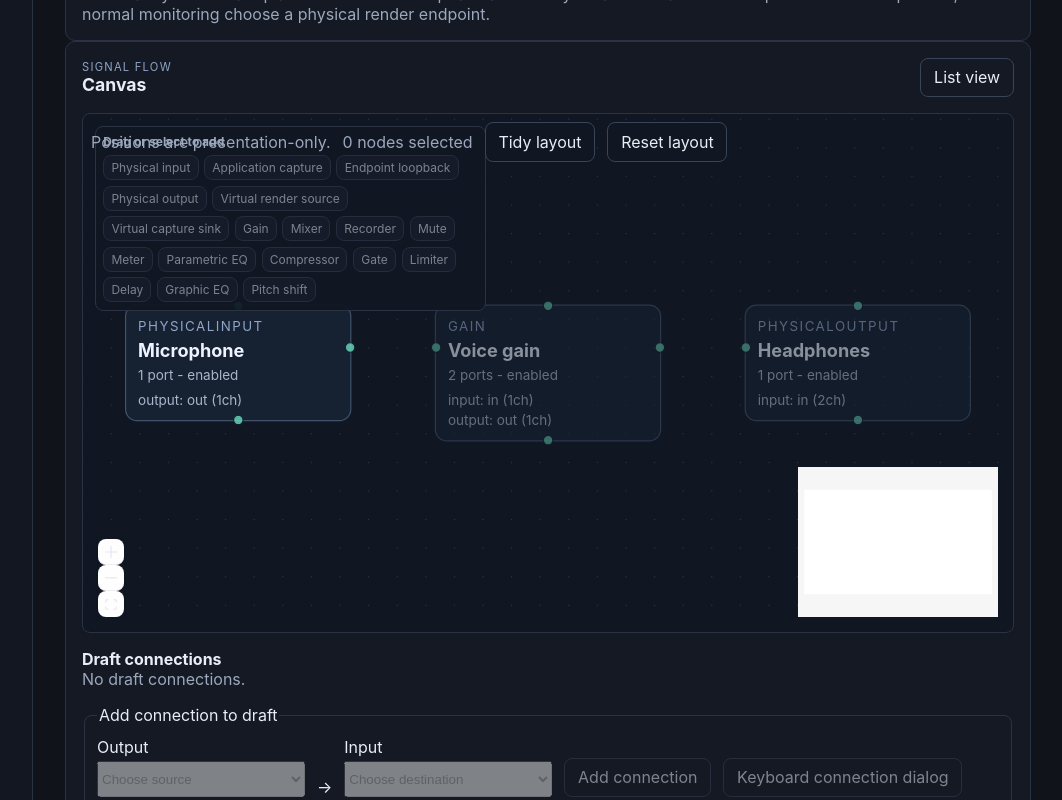
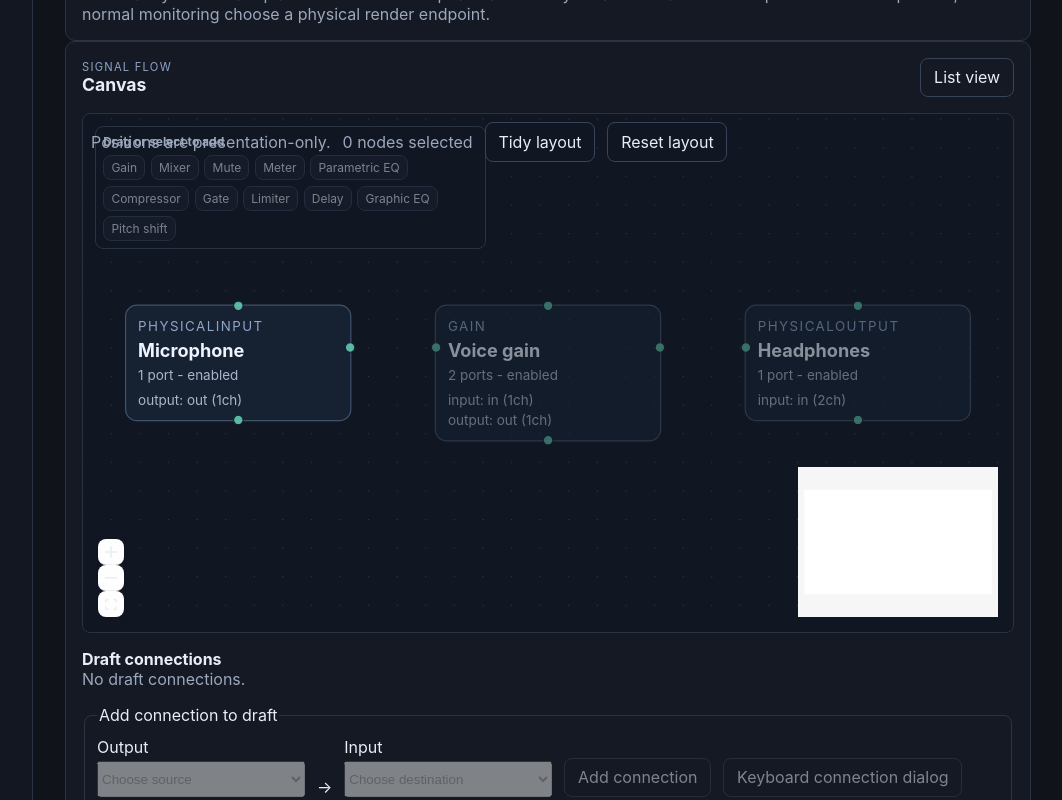
Before and after one commit to MrDesjardins/audiorouter, a React (Vite) app in the folder ui/: page / in a window 1280 px wide. Shown: the part 3920-4720 px from the top of the page, without its empty margins (217-1279 px from the left). Built offline with nearby package versions, Linux system fonts and the light colour scheme.

Commit message:
fix: filter invalid canvas library entries

```diff
--- a/ui/src/SessionFlowCanvas.tsx
+++ b/ui/src/SessionFlowCanvas.tsx
@@ -115,7 +115,7 @@ export function SessionFlowCanvas({ session, selectedNodeId, selectedNodeIds = [
 
   return (
     <div className="session-flow-canvas" aria-label="Signal-flow graph" onDragOver={(event) => { if (event.dataTransfer.types.includes("application/x-audiorouter-library-kind")) event.preventDefault(); }} onDrop={(event) => { const kind = event.dataTransfer.getData("application/x-audiorouter-library-kind") as LibraryNodeKind; if (!kind) return; event.preventDefault(); const bounds = event.currentTarget.getBoundingClientRect(); const position = libraryDropPosition(event.clientX, event.clientY, bounds); if (onAddLibraryNode) addLibraryNode(kind, position); else onConnect({ source: LIBRARY_DROP_SOURCE, sourceHandle: kind, target: "__drop__", targetHandle: null }); }}>
-      <div className="canvas-library" aria-label="Drag processors to canvas"><strong>Drag or select to add</strong>{libraryEntries.filter((entry): entry is typeof entry & { kind: LibraryNodeKind } => entry.kind !== null).map((entry) => <button type="button" key={`drag-${entry.id}`} draggable={canEdit} disabled={!canEdit} onClick={() => addLibraryNode(entry.kind, positionFor(session.nodes.length))} onDragStart={(event) => { if (!canEdit) return; event.dataTransfer.effectAllowed = "copy"; event.dataTransfer.setData("application/x-audiorouter-library-kind", entry.kind); }}>{entry.label}</button>)}</div>
+      <div className="canvas-library" aria-label="Drag processors to canvas"><strong>Drag or select to add</strong>{libraryEntries.filter((entry): entry is typeof entry & { kind: LibraryNodeKind } => entry.kind !== undefined).map((entry) => <button type="button" key={`drag-${entry.id}`} draggable={canEdit} disabled={!canEdit} onClick={() => addLibraryNode(entry.kind, positionFor(session.nodes.length))} onDragStart={(event) => { if (!canEdit) return; event.dataTransfer.effectAllowed = "copy"; event.dataTransfer.setData("application/x-audiorouter-library-kind", entry.kind); }}>{entry.label}</button>)}</div>
       <div className="session-flow-toolbar"><span className="muted">Positions are presentation-only.</span><span className="muted" role="status" aria-live="polite">{selectedNodeIds.length} node{selectedNodeIds.length === 1 ? "" : "s"} selected</span><button type="button" className="secondary" onClick={tidyLayout}>Tidy layout</button><button type="button" className="secondary" onClick={() => { clearLayout(typeof window === "undefined" ? null : window.localStorage, layoutKey); setPositions({}); }}>Reset layout</button></div>
       <ReactFlow
         nodes={nodes}
```
Also changed, not shown: 1 other file (tests, documents, lock files or other folders).
